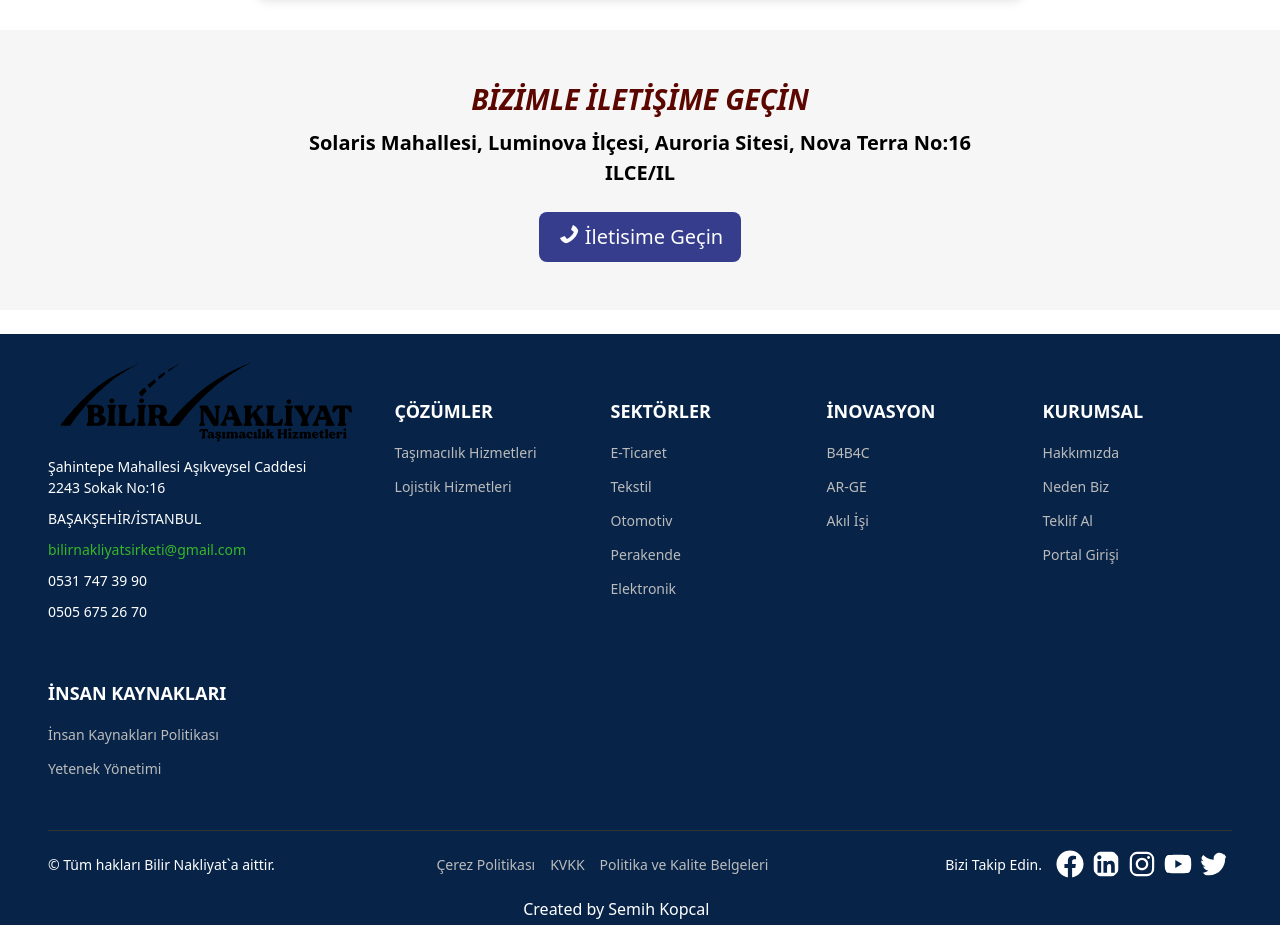
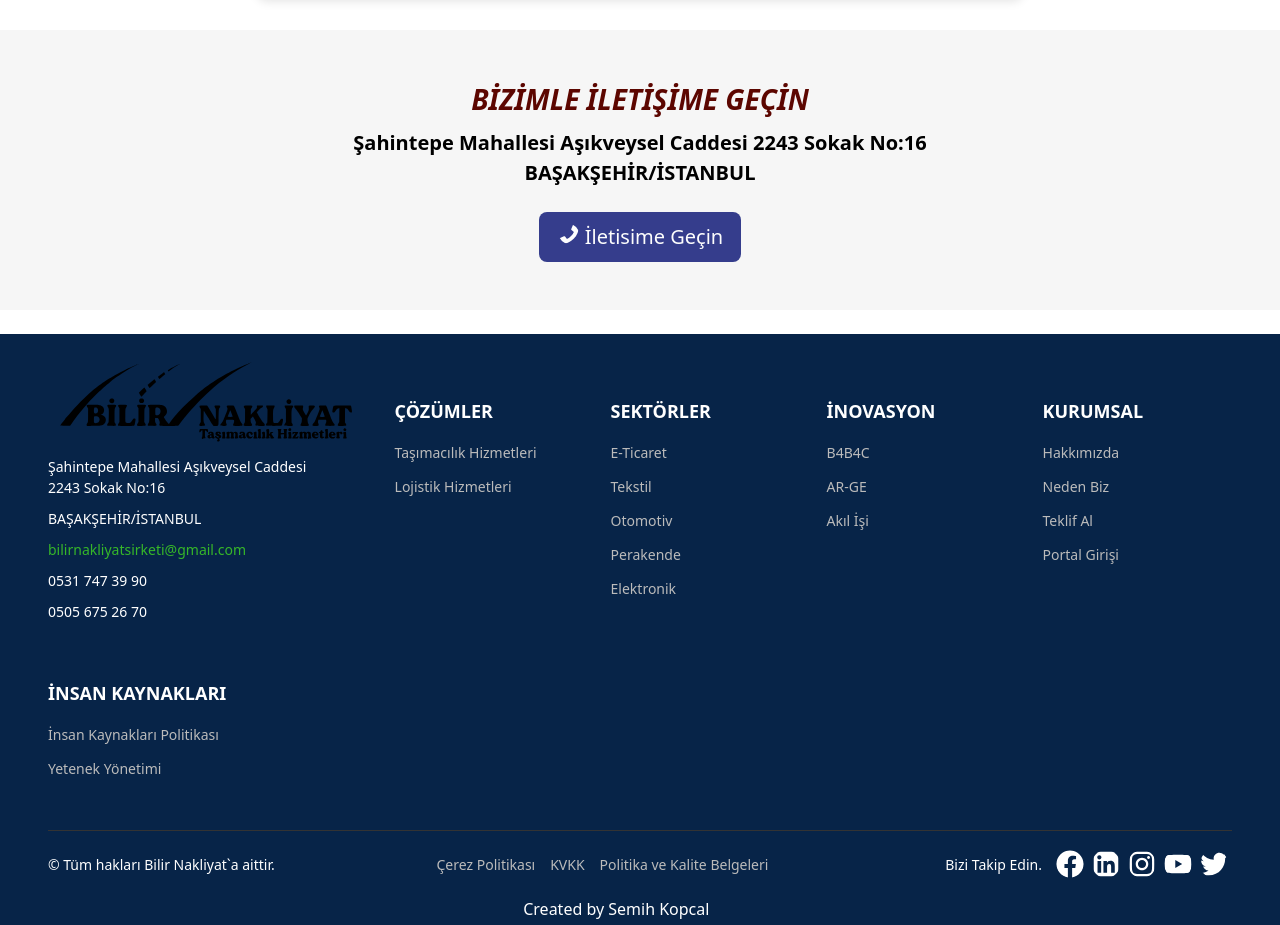
Before and after one commit to BilirNakliyat/BilirNakliyat, a Next.js app in the folder my-app/: page / in a window 1280 px wide. Shown: the part 2630-3555 px from the top of the page. Built offline with nearby package versions, Linux system fonts and the light colour scheme.

Commit message:
address edited

```diff
--- a/my-app/src/app/iletisim/page.tsx
+++ b/my-app/src/app/iletisim/page.tsx
@@ -13,7 +13,7 @@
           // ["Mehmet Kaya", "+90 555 987 65 43"],
         ]}
       />
-      <Map address="istanbul basaksehir altinsehir " />
+      <Map address="Şahintepe, 2243. Sk. No:16, 34494 Başakşehir/İstanbul, Türkiye" />
     </div>
   );
 }
--- a/my-app/src/app/page.tsx
+++ b/my-app/src/app/page.tsx
@@ -34,8 +34,8 @@
       <OfferForm />
       <WhyWe />
       <IletisimSection
-        adress="Solaris Mahallesi, Luminova İlçesi, Auroria Sitesi, Nova Terra No:16"
-        ilIlce="ILCE/IL"
+        adress="Şahintepe Mahallesi Aşıkveysel Caddesi 2243 Sokak No:16 "
+        ilIlce="BAŞAKŞEHİR/İSTANBUL"
       />
     </div>
   );
```
